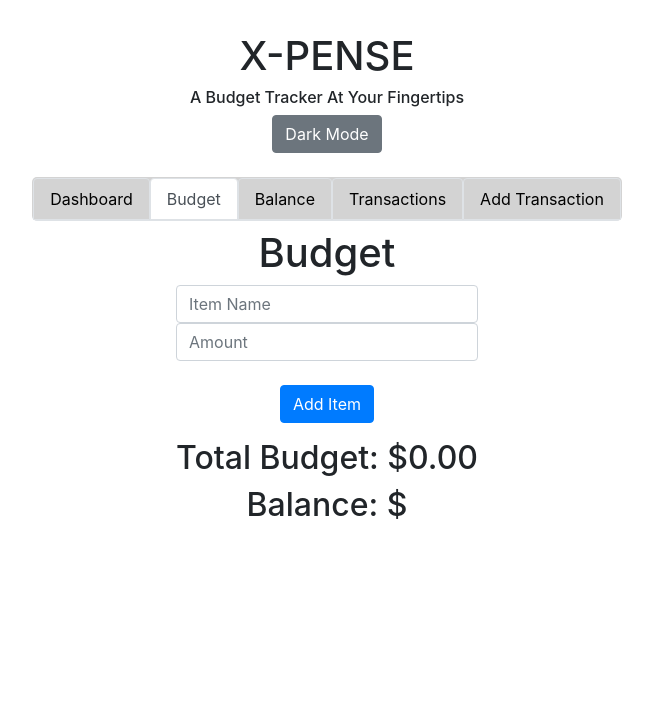
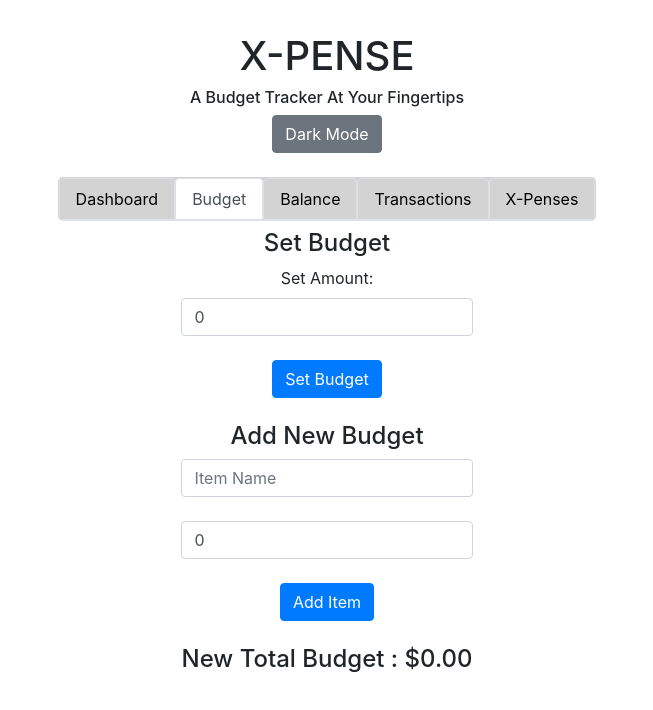
Before and after one commit to marlonmunoz/x-pense-app, a React (Vite) app in the folder Client/: page /budget in a window 1280 px wide. Shown: the top 710 px of the page, without its empty margins (313-966 px from the left). Built offline with nearby package versions, Linux system fonts and the light colour scheme.

Commit message:
added date feature in x-pense tab and transactions tab

```diff
--- a/Client/src/components/AddTransactions.jsx
+++ b/Client/src/components/AddTransactions.jsx
@@ -5,6 +5,7 @@ function AddTransactions( {transactions, setTransactions} ) {
     const [text, setText] = useState('');
     const [amount , setAmount] = useState(0);
     const [category, setCategory] = useState('');
+    const [date, setDate] = useState('');
     const navigate = useNavigate();
 
     const handleAmountChange = (e) => {
@@ -27,7 +28,7 @@ function AddTransactions( {transactions, setTransactions} ) {
     return (
         <form onSubmit={handleSubmit}>
             <div className="form-group">
-                <label htmlFor="category">Category :</label>
+                <label htmlFor="category"><h5>Category :</h5></label>
                 <select
                     id="category"
                     className="form-control"
@@ -54,7 +55,7 @@ function AddTransactions( {transactions, setTransactions} ) {
                 </select>
             </div>
             <div className="form-group">
-                <label htmlFor="text">Description :</label>
+                <label htmlFor="text"><h5>Description :</h5></label>
                 <input
                     type="text"
                     className="form-control"
@@ -64,7 +65,7 @@ function AddTransactions( {transactions, setTransactions} ) {
                 />
             </div>
             <div className="form-group">
-                <label htmlFor="amount">Amount :</label>
+                <label htmlFor="amount"><h5>Amount :</h5></label>
                 <input
                     type="text"
                     id="amount"
@@ -72,6 +73,17 @@ function AddTransactions( {transactions, setTransactions} ) {
                     value={amount}
                     onChange={handleAmountChange}
                 />
+            </div>
+            <div className="form-group">
+                <label htmlFor="date"><h5>Date :</h5></label>
+                <input
+                    type="date"
+                    id="date"
+                    className="form-control"
+                    value={date}
+                    onChange={(e) => setDate(e.target.value)}
+                />
+
             </div>
             <div>
                 <button type="submit" className="btn btn-primary"> Add Transaction</button>
--- a/Client/src/components/App.jsx
+++ b/Client/src/components/App.jsx
@@ -10,7 +10,7 @@ import '/src/App.css'
 function App() {
   const [transactions, setTransactions] = useState([]);
   const [balance, setBalance] = useState("");
-
+  const [budget, setBudget] = useState(0);
   const [darkMode, setDarkMode] = useState(false);
   const toggleDarkMode = () => {
     setDarkMode(!darkMode);
@@ -50,18 +50,18 @@ function App() {
                 <NavLink className= {`nav-link ${darkMode ? 'nav-link-dark-mode' : 'nav-link-light-mode'} border `} to='/transactions'>Transactions</NavLink>
               </li>
               <li className='nav-item'>
-                <NavLink className= {`nav-link ${darkMode ? 'nav-link-dark-mode' : 'nav-link-light-mode'} border `} to='/add'>Add Transaction</NavLink>
+                <NavLink className= {`nav-link ${darkMode ? 'nav-link-dark-mode' : 'nav-link-light-mode'} border `} to='/add'>X-Penses</NavLink>
               </li>
             </ul>
         </div>
         </nav>
         <Routes>
           <Route path='/' element={<div><Outlet /></div>}>
-            <Route index element ={<Balance balance={balance} setBalance={setBalance} transactions={transactions} darkMode={darkMode} />}/>
+            <Route index element ={<Balance balance={balance} setBalance={setBalance} transactions={transactions} budget={budget} darkMode={darkMode} />}/>
             <Route path='/transactions' element ={<Transactions transactions={transactions} setTransactions={setTransactions} darkMode={darkMode} />}/>
             <Route path='/add' element ={<AddTransactions transactions={transactions} setTransactions={setTransactions} darkMode={darkMode} />}/>
-            <Route path='/budget' element ={<Budget balance={balance} darkMode={darkMode} />}/>
-            <Route path='/dashboard' element = {<Dashboard />} />
+            <Route path='/budget' element ={<Budget balance={balance} budget={budget} setBudget={setBudget} darkMode={darkMode} />}/>
+            <Route path='/dashboard' element = {<Dashboard transactions={transactions} balance={balance} budget={budget}  />} />
           </Route>
         </Routes>
       </div>
--- a/Client/src/components/Balance.jsx
+++ b/Client/src/components/Balance.jsx
@@ -1,6 +1,6 @@
 import React from "react";
 
-function Balance({ balance, setBalance, transactions }) {
+function Balance({ balance, setBalance, transactions, budget }) {
   const handleChange = (event) => {
     setBalance(event.target.value);
   };
@@ -10,7 +10,7 @@ function Balance({ balance, setBalance, transactions }) {
 
   return (
     <div className="container">
-      <h1>Balance</h1>
+      {/* <h1>Balance</h1> */}
       <input
         type="number"
         value={balance}
@@ -21,6 +21,7 @@ function Balance({ balance, setBalance, transactions }) {
       <p>Your balance is: $ {balance}</p>
       <p>Total transactions: $ {totalTransactions}</p>
       <p>Remaining balance: $ {remainingBalance}</p>
+      <p>Budget: $ {budget}</p>
     </div>
   );
 }
--- a/Client/src/components/Budget.jsx
+++ b/Client/src/components/Budget.jsx
@@ -1,22 +1,43 @@
 import React, { useState } from "react";
-import Balance from "./Balance";
+// import Balance from "./Balance";
 
-function Budget({ balance }) {
+function Budget({ balance, budget, setBudget }) {
     const [items, setItems] = useState([]);
     const [name, setName] = useState("");
-    const [amount, setAmount] = useState("");
+    const [amount, setAmount] = useState(0);
+    const [newBudget, setNewBudget] = useState(budget)
 
     const addItem = () => {
-        setItems([...items, { name, amount: parseFloat(amount) }]);
+        const itemAmount = parseFloat(amount);
+        setItems([...items, { name, amount: itemAmount }]);
         setName("");
         setAmount("");
+        setBudget(prevBudget => prevBudget + itemAmount);
     };
 
-    const totalBudget = items.reduce((total, item) => total + item.amount, 0);
+    // const totalBudget = items.reduce((total, item) => total + item.amount, 0);
+
+    const handleSetBudget = () => {
+        setBudget(newBudget);
+    }
 
     return (
         <div>
-            <h1>Budget</h1>
+            <h4>Set Budget</h4>
+            <div>
+                <label htmlFor="budget"> Set Amount: </label>
+                <input
+                    type="number"
+                    id="budget"
+                    value={newBudget}
+                    onChange={(e) => setNewBudget(parseFloat(e.target.value))}
+                    className="form-control"
+                />
+                <br />
+                <button className="btn btn-primary" onClick={handleSetBudget} >Set Budget</button>
+            </div>
+            <br />
+            <h4>Add New Budget</h4>
             <div>
                 <input
                     type="text"
@@ -25,6 +46,7 @@ function Budget({ balance }) {
                     onChange={(e) => setName(e.target.value)}
                     className="form-control"
                 />
+                <br />
                 <input
                     type="number"
                     placeholder="Amount"
@@ -35,6 +57,8 @@ function Budget({ balance }) {
                 <br />
                 <button className="btn btn-primary" onClick={addItem}>Add Item</button>
             </div>
+            <br />
+            <h4>New Total Budget : ${budget.toFixed(2)}</h4>
             <ul>
                 {items.map((item, index) => (
                     <li key={index}>
@@ -42,8 +66,8 @@ function Budget({ balance }) {
                     </li>
                 ))}
             </ul>
-            <h2>Total Budget: ${totalBudget.toFixed(2)}</h2>
-            <h2>Balance: ${balance}</h2>
+            {/* <h2>Total Budget: ${totalBudget.toFixed(2)}</h2> */}
+            {/* <h2>Balance: ${balance}</h2> */}
         </div>
     );
 }
--- a/Client/src/components/Dashboard.jsx
+++ b/Client/src/components/Dashboard.jsx
@@ -2,7 +2,7 @@ import React from "react";
 import { Navigate, useNavigate } from "react-router-dom";
 import { LineChart, Line, XAxis, YAxis, CartesianGrid, Tooltip, Legend, ResponsiveContainer} from 'recharts'
 
-function Dashboard({ transactions =[], balance =0, goals =[], investments= [] }) {
+function Dashboard({ transactions =[], balance =0, goals =[], investments= [], budget = 0 }) {
     const navigate = useNavigate();
 
     const recentTransactions = transactions.slice(-5);
@@ -11,37 +11,40 @@ function Dashboard({ transactions =[], balance =0, goals =[], investments= [] })
         ...goal,
         progress: (goal.saved / goal.target) * 100
     }));
+
     return (
         <div>
-            <h2>Dashboard</h2>
+            {/* <h2>Dashboard</h2> */}
             <div className="summary">
                 <h3>Recent Transactions</h3>
-                <ul>
+                <ul className="list-unstyled">
                     {recentTransactions.map((transaction, index) => (
-                        <li>
+                        <li key={index}>
                             {transaction.category}: ${transaction.amount} - {transaction.text}
                         </li>
                     ))}
                 </ul>
                 <button onClick={() => navigate('/transactions')} className="btn btn-primary"> View All Transactions</button>
             </div>
+            <br />
             <div className="balance-overview">
-                <h3>Balance Overview</h3>
+                <h4>Balance Overview</h4>
                 <p>Current Balance: ${balance}</p>
-                <p>Totla Investments: ${totalInvestments}</p>
+                <p>Total Investments: ${totalInvestments}</p>
+                <p>Budget: ${budget}</p>
             </div>
             <div className="goals-progress">
-                <h3>Goals Progress</h3>
+                <h4>Goals Progress</h4>
                 <ul>
                     {goalsProgress.map((goal, index) => (
-                        <li>
+                        <li key={index}>
                             {goal.name}: {goal.progress.toFixed(2)}%
                         </li>
                     ))}
                 </ul>
             </div>
             <div className="charts">
-                <h3>Spending Over Time</h3>
+                <h4>Spending Over Time</h4>
                 <ResponsiveContainer width="100%" height={300}>
                     <LineChart data={transactions}>
                         <CartesianGrid strokeDasharray="3 3" />
```
Also changed, not shown: Client/src/components/Transactions.jsx (+6 -2 lines).
